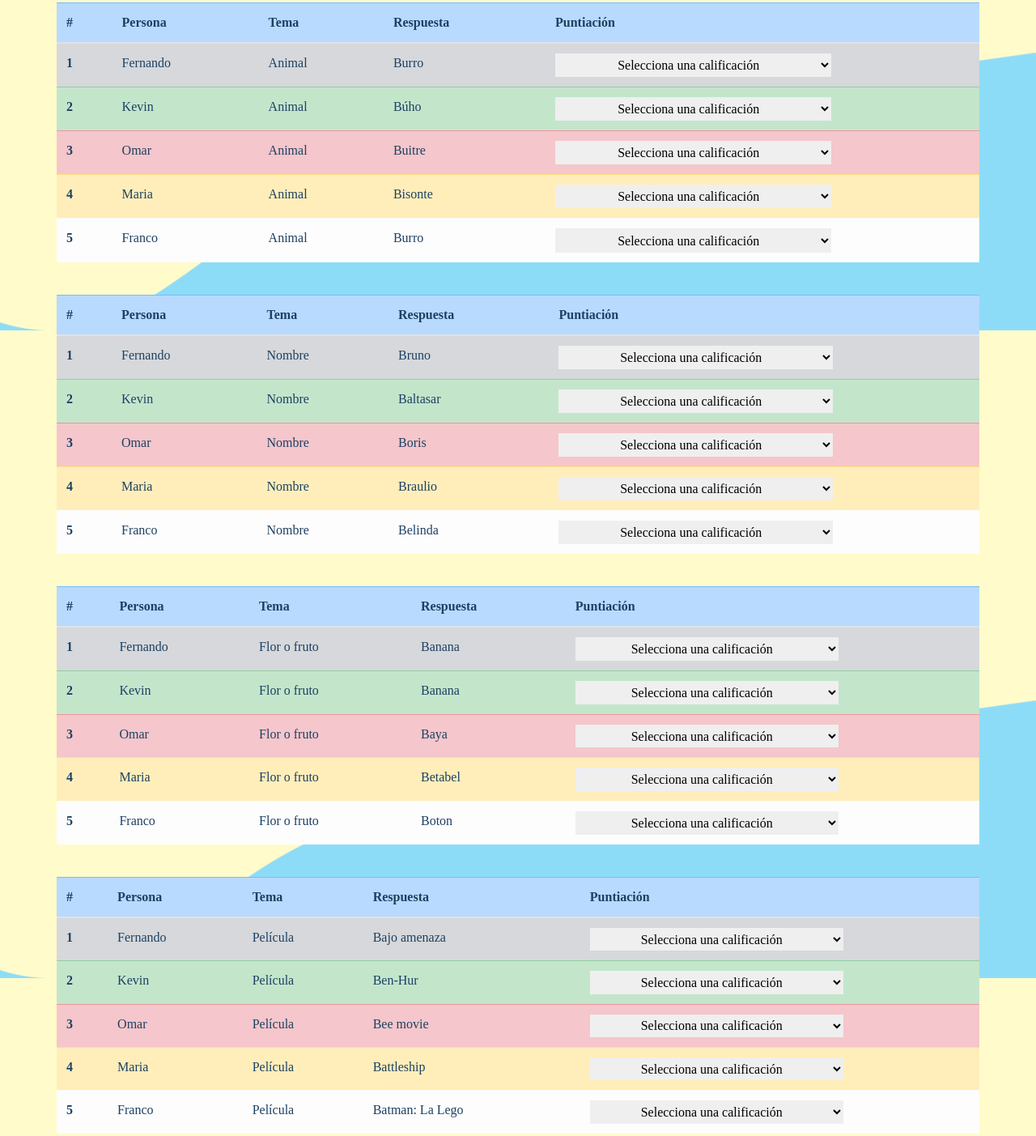
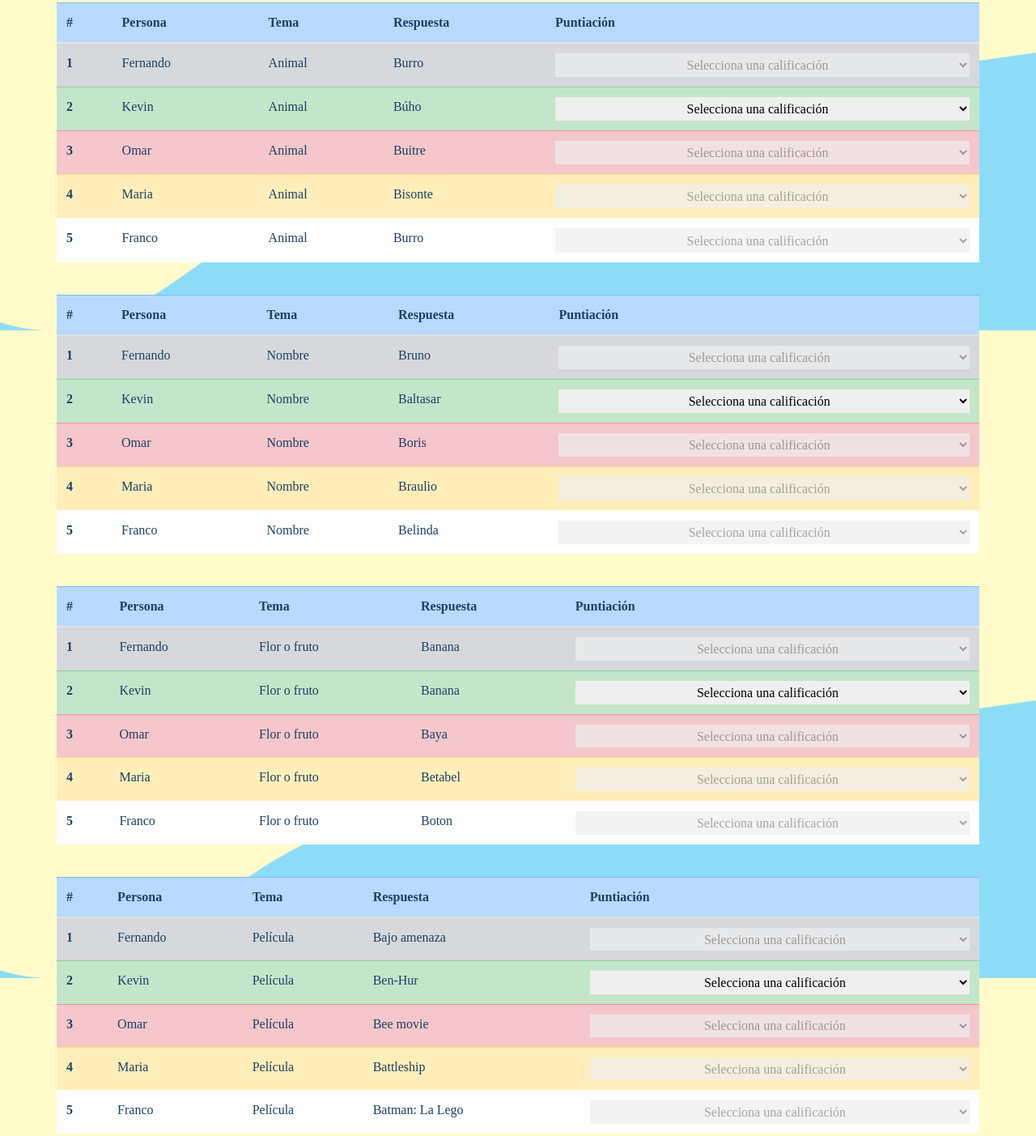
Before and after one commit to Nivekd11/BastaPlace, a plain HTML site: page califica.html in a window 1280 px wide. Shown: the part 392-1795 px from the top of the page at 81% size. Drawn offline with nearby package versions, Linux system fonts and the light colour scheme; a web font is replaced by a local one.

Commit message:
se desabilitaron los select y correcciones ortograficas(segun)

```diff
--- a/califica.html
+++ b/califica.html
@@ -31,7 +31,7 @@
 <body class="vector1">
     <header>
         <h1 class ="titulo">Basta<span class="spanSub"> Game</span></h1>
-        <h2 >Franco califica a tus compañeros</h2>
+        <h2 >Franco califica a Kevin</h2>
     </header>
     <div class="container">
       <div class="row align-self-center">
@@ -62,7 +62,7 @@
                 <td >Animal</td>
                 <td >Burro</td>
                 <td>
-                  <select class="form-select form-select-sm col-sm-8 ">
+                  <select class="form-select form-select-sm col-sm " disabled>
                     <option selected>Selecciona una calificación</option>
                     <option value="1">0 puntos</option>
                     <option value="2">50 puntos</option>
@@ -77,7 +77,7 @@
                 <td >Búho</td>
                 <td>
                   <div >
-                    <select class="form-select form-select-sm col-sm-8 ">
+                    <select class="form-select form-select-sm col-sm">
                       <option selected>Selecciona una calificación</option>
                       <option value="1">0 puntos</option>
                       <option value="2">50 puntos</option>
@@ -92,7 +92,7 @@
                 <td>Animal</td>
                 <td>Buitre</td>
                 <td>
-                  <select class="form-select form-select-sm col-sm-8 ">
+                  <select class="form-select form-select-sm col-sm " disabled>
                     <option selected>Selecciona una calificación</option>
                     <option value="1">0 puntos</option>
                     <option value="2">50 puntos</option>
@@ -106,7 +106,7 @@
                 <td>Animal</td>
                 <td>Bisonte</td>
                 <td>
-                  <select class="form-select form-select-sm col-sm-8 ">
+                  <select class="form-select form-select-sm col-sm " disabled>
                     <option selected>Selecciona una calificación</option>
                     <option value="1">0 puntos</option>
                     <option value="2">50 puntos</option>
@@ -120,7 +120,7 @@
                 <td>Animal</td>
                 <td>Burro</td>
                 <td>
-                  <select class="form-select form-select-sm col-sm-8 ">
+                  <select class="form-select form-select-sm col-sm " disabled>
                     <option selected>Selecciona una calificación</option>
                     <option value="1">0 puntos</option>
                     <option value="2">50 puntos</option>
@@ -151,7 +151,7 @@
                 <td >Nombre</td>
                 <td >Bruno</td>
                 <td>
-                  <select class="form-select form-select-sm col-sm-8 ">
+                  <select class="form-select form-select-sm col-sm " disabled>
                     <option selected>Selecciona una calificación</option>
                     <option value="1">0 puntos</option>
                     <option value="2">50 puntos</option>
@@ -166,7 +166,7 @@
                 <td >Baltasar</td>
                 <td>
                   <div >
-                    <select class="form-select form-select-sm col-sm-8 ">
+                    <select class="form-select form-select-sm col-sm">
                       <option selected>Selecciona una calificación</option>
                       <option value="1">0 puntos</option>
                       <option value="2">50 puntos</option>
@@ -181,7 +181,7 @@
                 <td>Nombre</td>
                 <td>Boris</td>
                 <td>
-                  <select class="form-select form-select-sm col-sm-8 ">
+                  <select class="form-select form-select-sm col-sm " disabled>
                     <option selected>Selecciona una calificación</option>
                     <option value="1">0 puntos</option>
                     <option value="2">50 puntos</option>
@@ -195,7 +195,7 @@
                 <td>Nombre</td>
                 <td>Braulio</td>
                 <td>
-                  <select class="form-select form-select-sm col-sm-8 ">
+                  <select class="form-select form-select-sm col-sm " disabled>
                     <option selected>Selecciona una calificación</option>
                     <option value="1">0 puntos</option>
                     <option value="2">50 puntos</option>
@@ -209,7 +209,7 @@
                 <td>Nombre</td>
                 <td>Belinda</td>
                 <td>
-                  <select class="form-select form-select-sm col-sm-8 ">
+                  <select class="form-select form-select-sm col-sm " disabled>
                     <option selected>Selecciona una calificación</option>
                     <option value="1">0 puntos</option>
                     <option value="2">50 puntos</option>
@@ -222,7 +222,6 @@
         </div>
 
         <br>
-
         <div class="row">
           <table class="table" style="color: rgb(29, 64, 99);">
             <thead>
@@ -241,7 +240,7 @@
                 <td >Flor o fruto</td>
                 <td >Banana</td>
                 <td>
-                  <select class="form-select form-select-sm col-sm-8 ">
+                  <select class="form-select form-select-sm col-sm " disabled>
                     <option selected>Selecciona una calificación</option>
                     <option value="1">0 puntos</option>
                     <option value="2">50 puntos</option>
@@ -256,7 +255,7 @@
                 <td >Banana</td>
                 <td>
                   <div >
-                    <select class="form-select form-select-sm col-sm-8 ">
+                    <select class="form-select form-select-sm col-sm ">
                       <option selected>Selecciona una calificación</option>
                       <option value="1">0 puntos</option>
                       <option value="2">50 puntos</option>
@@ -271,7 +270,7 @@
                 <td>Flor o fruto</td>
                 <td>Baya</td>
                 <td>
-                  <select class="form-select form-select-sm col-sm-8 ">
+                  <select class="form-select form-select-sm col-sm " disabled>
                     <option selected>Selecciona una calificación</option>
                     <option value="1">0 puntos</option>
                     <option value="2">50 puntos</option>
@@ -285,7 +284,7 @@
                 <td>Flor o fruto</td>
                 <td>Betabel</td>
                 <td>
-                  <select class="form-select form-select-sm col-sm-8 ">
+                  <select class="form-select form-select-sm col-sm " disabled>
                     <option selected>Selecciona una calificación</option>
                     <option value="1">0 puntos</option>
                     <option value="2">50 puntos</option>
@@ -299,7 +298,7 @@
                 <td>Flor o fruto</td>
                 <td>Boton</td>
                 <td>
-                  <select class="form-select form-select-sm col-sm-8 ">
+                  <select class="form-select form-select-sm col-sm " disabled>
                     <option selected>Selecciona una calificación</option>
                     <option value="1">0 puntos</option>
                     <option value="2">50 puntos</option>
@@ -330,7 +329,7 @@
                 <td >Película</td>
                 <td >Bajo amenaza</td>
                 <td>
-                  <select class="form-select form-select-sm col-sm-8 ">
+                  <select class="form-select form-select-sm col-sm " disabled>
                     <option selected>Selecciona una calificación</option>
                     <option value="1">0 puntos</option>
                     <option value="2">50 puntos</option>
@@ -345,7 +344,7 @@
                 <td >Ben-Hur</td>
                 <td>
                   <div >
-                    <select class="form-select form-select-sm col-sm-8 ">
+                    <select class="form-select form-select-sm col-sm ">
                       <option selected>Selecciona una calificación</option>
                       <option value="1">0 puntos</option>
                       <option value="2">50 puntos</option>
@@ -360,7 +359,7 @@
                 <td>Película</td>
                 <td>Bee movie</td>
                 <td>
-                  <select class="form-select form-select-sm col-sm-8 ">
+                  <select class="form-select form-select-sm col-sm " disabled>
                     <option selected>Selecciona una calificación</option>
                     <option value="1">0 puntos</option>
                     <option value="2">50 puntos</option>
@@ -374,7 +373,7 @@
                 <td>Película</td>
                 <td>Battleship</td>
                 <td>
-                  <select class="form-select form-select-sm col-sm-8 ">
+                  <select class="form-select form-select-sm col-sm " disabled>
                     <option selected>Selecciona una calificación</option>
                     <option value="1">0 puntos</option>
                     <option value="2">50 puntos</option>
@@ -388,7 +387,7 @@
                 <td>Película</td>
                 <td>Batman: La Lego</td>
                 <td>
-                  <select class="form-select form-select-sm col-sm-8 ">
+                  <select class="form-select form-select-sm col-sm " disabled>
                     <option selected>Selecciona una calificación</option>
                     <option value="1">0 puntos</option>
                     <option value="2">50 puntos</option>
@@ -419,7 +418,7 @@
                 <td >País</td>
                 <td >Brasil</td>
                 <td>
-                  <select class="form-select form-select-sm col-sm-8 ">
+                  <select class="form-select form-select-sm col-sm " disabled>
                     <option selected>Selecciona una calificación</option>
                     <option value="1">0 puntos</option>
                     <option value="2">50 puntos</option>
@@ -434,7 +433,7 @@
                 <td >Brasil</td>
                 <td>
                   <div >
-                    <select class="form-select form-select-sm col-sm-8 ">
+                    <select class="form-select form-select-sm col-sm ">
                       <option selected>Selecciona una calificación</option>
                       <option value="1">0 puntos</option>
                       <option value="2">50 puntos</option>
@@ -449,7 +448,7 @@
                 <td>País</td>
                 <td>Bahamas</td>
                 <td>
-                  <select class="form-select form-select-sm col-sm-8 ">
+                  <select class="form-select form-select-sm col-sm " disabled>
                     <option selected>Selecciona una calificación</option>
                     <option value="1">0 puntos</option>
                     <option value="2">50 puntos</option>
@@ -463,7 +462,7 @@
                 <td>País</td>
                 <td>Belice</td>
                 <td>
-                  <select class="form-select form-select-sm col-sm ">
+                  <select class="form-select form-select-sm col-sm " disabled>
                     <option selected>Selecciona una calificación</option>
                     <option value="1">0 puntos</option>
                     <option value="2">50 puntos</option>
@@ -477,7 +476,7 @@
                 <td>País</td>
                 <td></td>
                 <td>
-                  <select class="form-select form-select-sm col-sm-8 ">
+                  <select class="form-select form-select-sm col-sm " disabled>
                     <option selected>Selecciona una calificación</option>
                     <option value="1">0 puntos</option>
                     <option value="2">50 puntos</option>
```
Also changed, not shown: CrearSala.html (+1 -1 lines).
